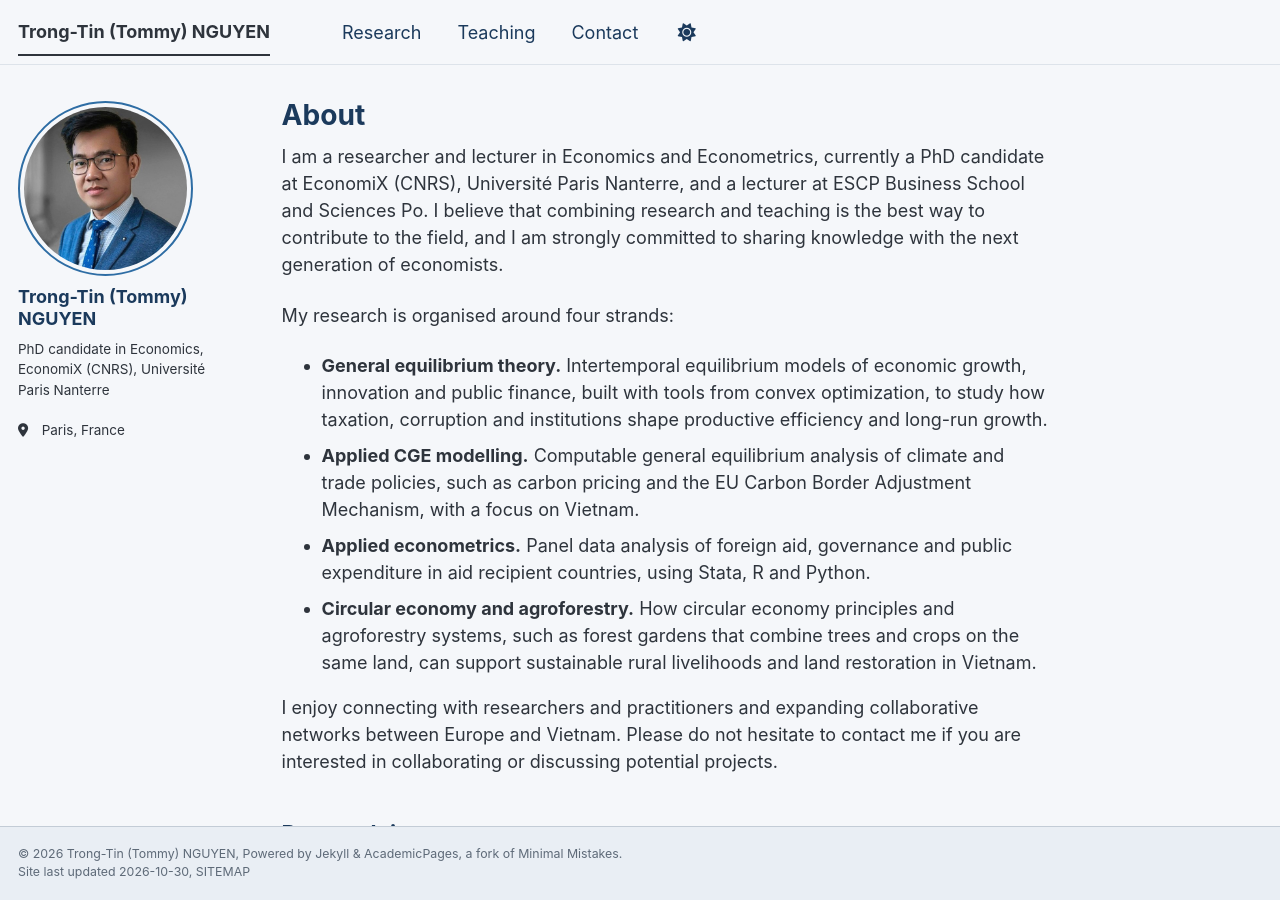
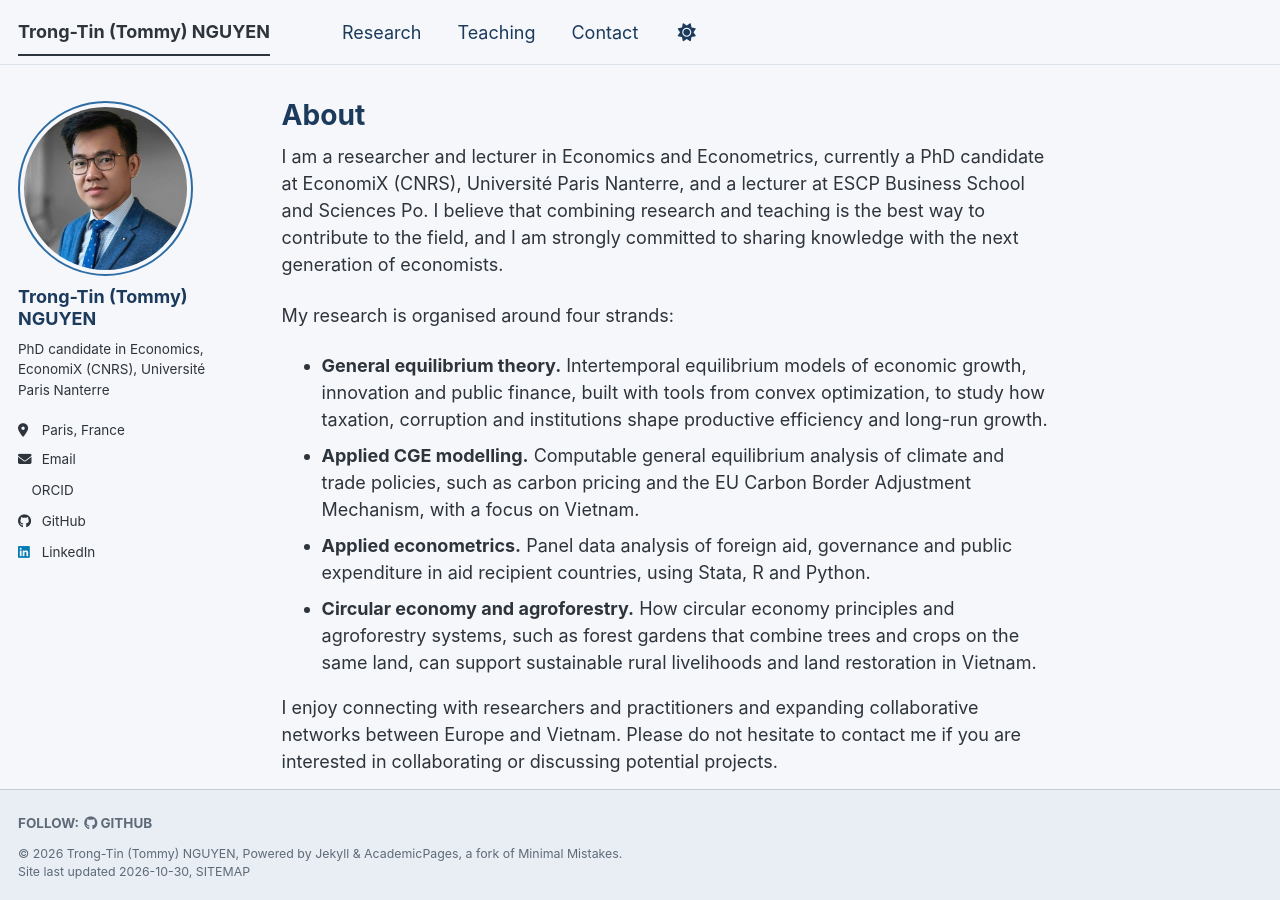
Before and after one commit to trongtin142/trongtin142.github.io, a Jekyll site: the page built from _pages/about.md, in a window 1280 px wide and 900 px high. Built offline with Jekyll 4.4.1, drawn with Linux system fonts in a browser that asks for light colours; a script bundle is joined from its source files by our own code; a style sheet for code colours, icons or effects is not loaded; some of the changed lines change nothing that is shown.

Commit message:
Update contact information in _config.yml

```diff
--- a/_config.yml
+++ b/_config.yml
@@ -30,7 +30,7 @@ author:
   location         : "Paris, France"
   employer         : # short institution name (long names get cut off)
   uri              : # URL
-  email            : # add an email address here
+  email            : "trongtin.nguyen@parisnanterre.fr"
 
   # Academic websites
   academia         : # URL
@@ -38,7 +38,7 @@ author:
   googlescholar    : # URL
   inspire-hep      : # URL
   impactstory      : # URL
-  orcid            : # URL
+  orcid            : "https://orcid.org/0009-0006-0017-6374"
   semantic         : # URL
   ssrn             : # URL
   pubmed           : # URL
@@ -51,7 +51,7 @@ author:
   bitbucket        : # Username - Update with your username on the site
   codepen          : # Username
   dribbble         : # Username
-  github           : # Username
+  github           : "trongtin142"
   kaggle           : # Username
   stackoverflow    : # User number or user number and name (i.e., use "1" or "1/jeff-atwood")
 
@@ -66,7 +66,7 @@ author:
   keybase          : # Username
   instagram        : # Username
   lastfm           : # Username
-  linkedin         : # Username
+  linkedin         : "trongtin142"
   mastodon         : # URL
   medium           : # URL
   pinterest        : # Username
```
